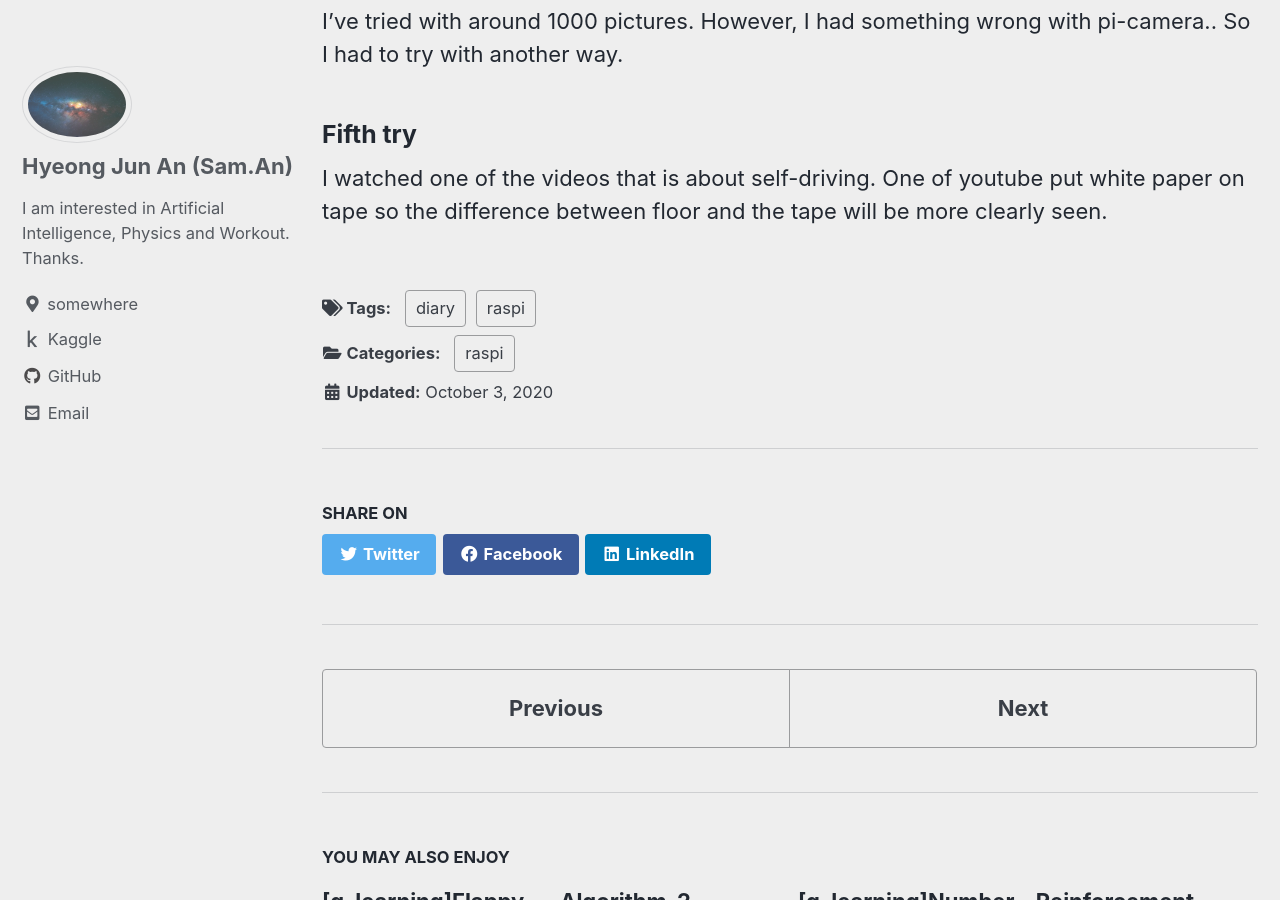
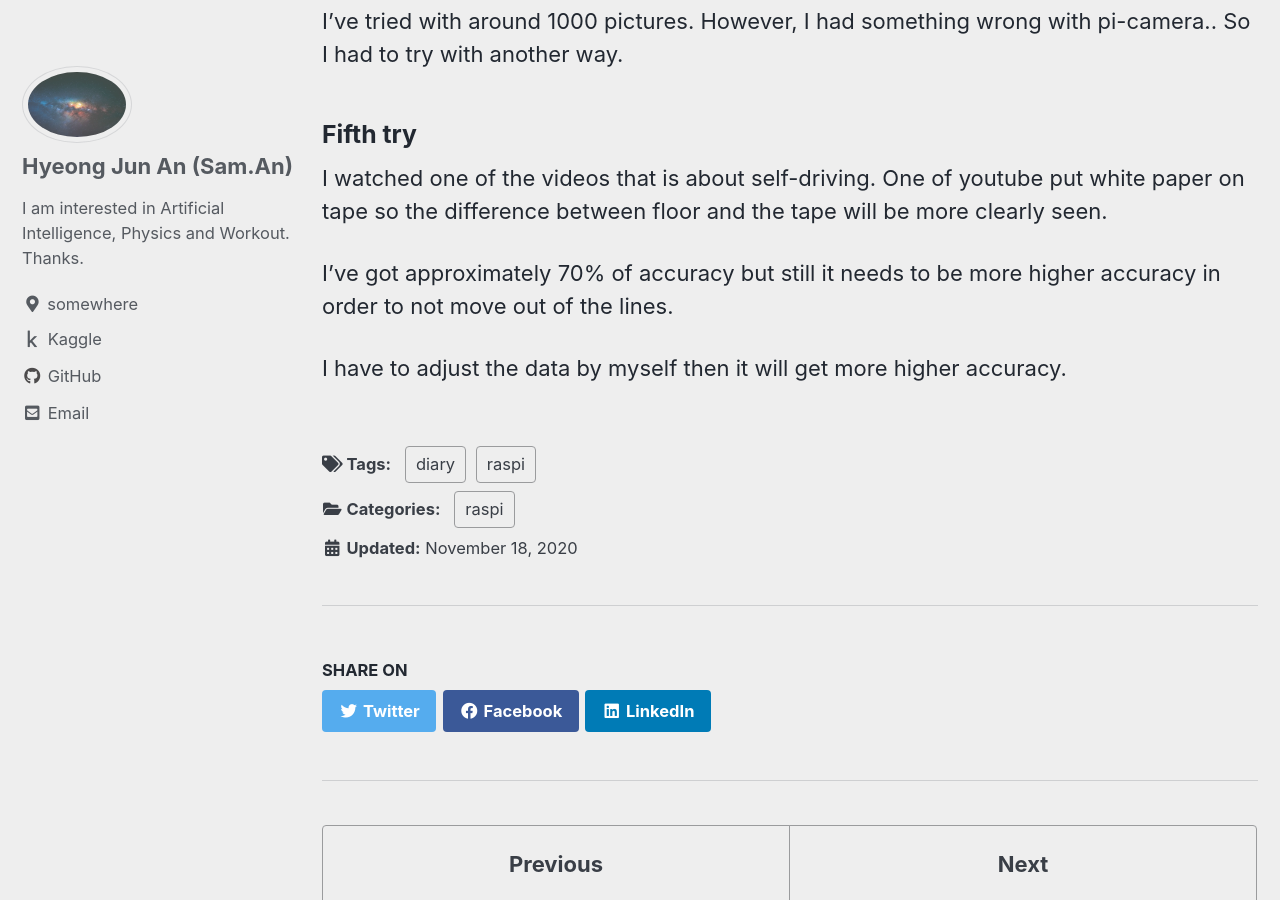
Before and after one commit to sammiee5311/sammiee5311.github.com, a Jekyll site: the page built from _posts/2020-10-01-[Raspi]Self-Driving.md, in a window 1280 px wide and 900 px high, scrolled down 4023 px. Built offline with Jekyll 4.4.1, drawn with Linux system fonts in a browser that asks for light colours; cached includes are drawn as plain includes; some of the changed text lies outside the part shown.

Commit message:
Update 2020-10-01-[Raspi]Self-Driving.md

```diff
--- a/_posts/2020-10-01-[Raspi]Self-Driving.md
+++ b/_posts/2020-10-01-[Raspi]Self-Driving.md
@@ -10,7 +10,7 @@ tags:
 
 classes: wide
 
-last_modified_at: 2020-10-03
+last_modified_at: 2020-11-18
 
 ---
 
@@ -93,3 +93,7 @@ I've tried with around 1000 pictures. However, I had something wrong with pi-cam
 ### Fifth try
 
 I watched one of the videos that is about self-driving. One of youtube put white paper on tape so the difference between floor and the tape will be more clearly seen. <br>
+
+I've got approximately 70% of accuracy but still it needs to be more higher accuracy in order to not move out of the lines. <br>
+
+I have to adjust the data by myself then it will get more higher accuracy.
```
